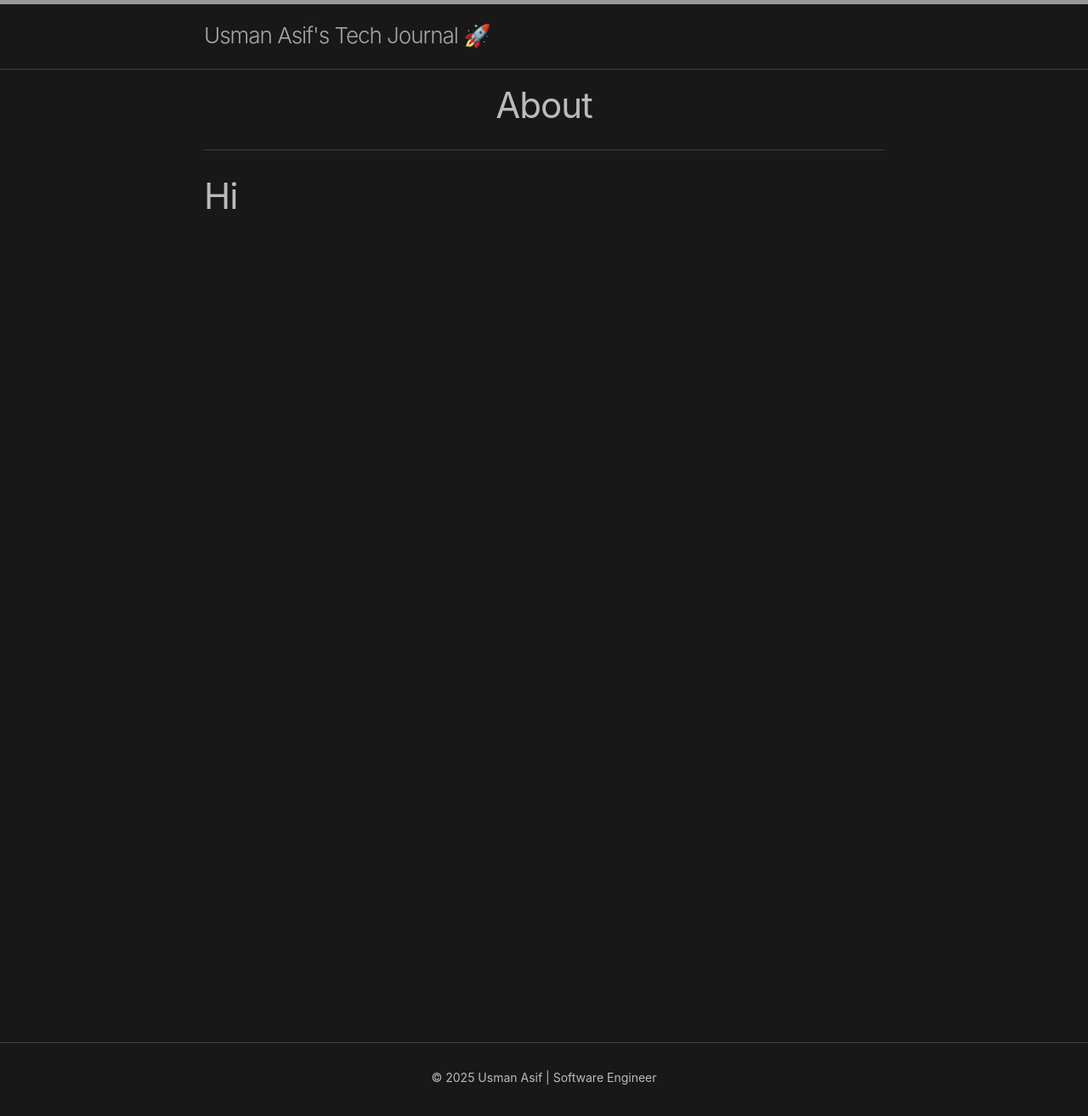
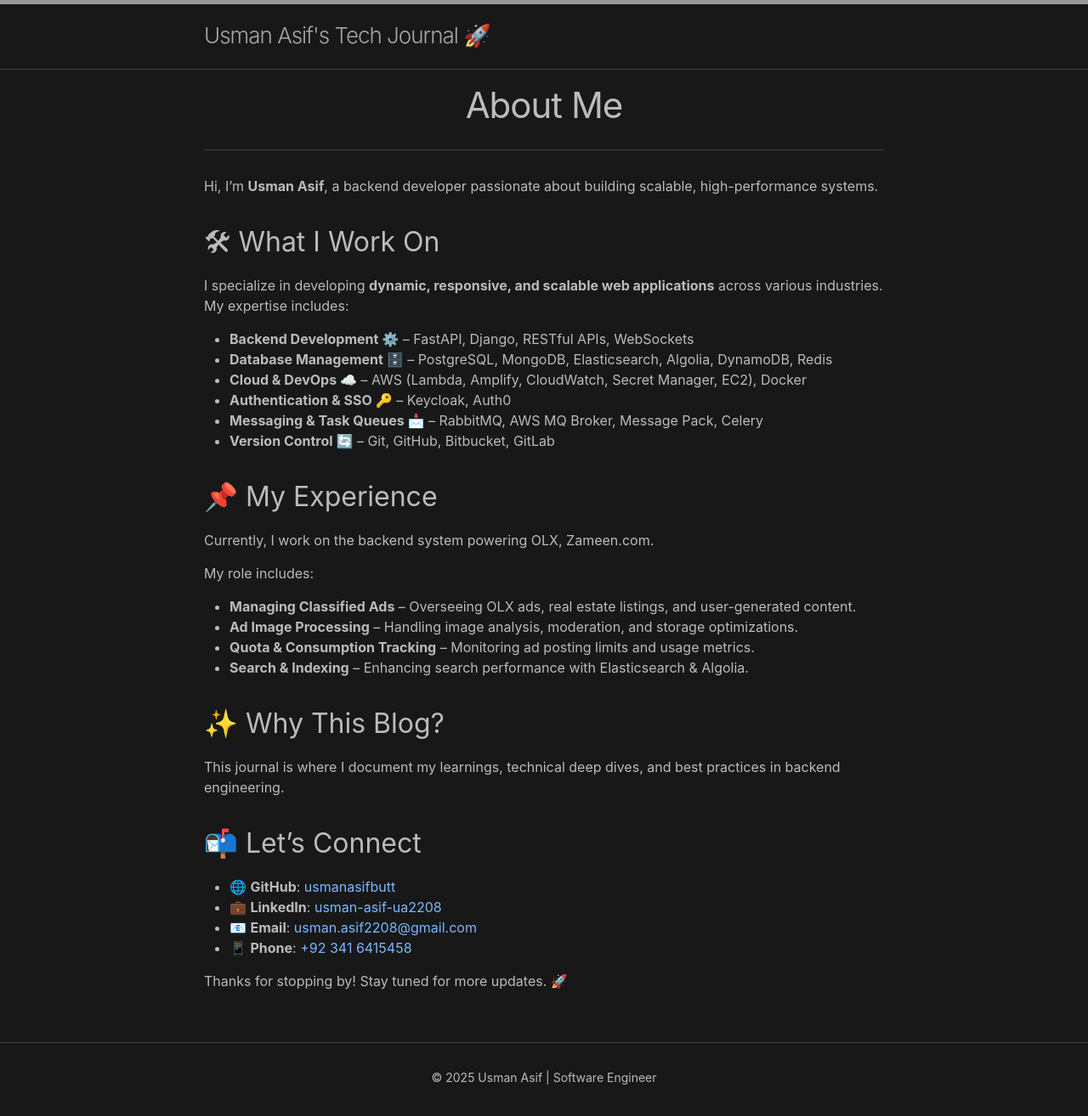
Before and after one commit to usmanasifbutt/blog, a Jekyll site: the page built from about.md, in a window 1280 px wide and 1314 px high. Shown: the whole window at 85% size. Built offline with Jekyll 4.4.1, drawn with Linux system fonts in a browser that asks for light colours.

Commit message:
updated about page

```diff
--- a/about.md
+++ b/about.md
@@ -1,8 +1,37 @@
 ---
-title: "About"
+title: "About Me"
 layout: page
 ---
 
-<h1>
-Hi
-</h1>
+Hi, I'm **Usman Asif**, a backend developer passionate about building scalable, high-performance systems.
+
+## 🛠 What I Work On
+
+I specialize in developing **dynamic, responsive, and scalable web applications** across various industries. My expertise includes:
+
+- **Backend Development ⚙️** – FastAPI, Django, RESTful APIs, WebSockets
+- **Database Management 🗄️** – PostgreSQL, MongoDB, Elasticsearch, Algolia, DynamoDB, Redis
+- **Cloud & DevOps ☁️** – AWS (Lambda, Amplify, CloudWatch, Secret Manager, EC2), Docker
+- **Authentication & SSO 🔑** – Keycloak, Auth0
+- **Messaging & Task Queues 📩** – RabbitMQ, AWS MQ Broker, Message Pack, Celery
+- **Version Control 🔄** – Git, GitHub, Bitbucket, GitLab
+
+## 📌 My Experience
+Currently, I work on the backend system powering OLX, Zameen.com.
+
+My role includes:
+- **Managing Classified Ads** – Overseeing OLX ads, real estate listings, and user-generated content.
+- **Ad Image Processing** – Handling image analysis, moderation, and storage optimizations.
+- **Quota & Consumption Tracking** – Monitoring ad posting limits and usage metrics.
+- **Search & Indexing** – Enhancing search performance with Elasticsearch & Algolia.
+
+## ✨ Why This Blog?
+This journal is where I document my learnings, technical deep dives, and best practices in backend engineering.
+
+## 📬 Let's Connect
+- 🌐 **GitHub**: [usmanasifbutt](https://github.com/usmanasifbutt)
+- 💼 **LinkedIn**: [usman-asif-ua2208](https://www.linkedin.com/in/usman-asif-ua2208/)
+- 📧 **Email**: [usman.asif2208@gmail.com](mailto:usman.asif2208@gmail.com)
+- 📱 **Phone**: [+92 341 6415458](tel:+923416415458)
+
+Thanks for stopping by! Stay tuned for more updates. 🚀
```
